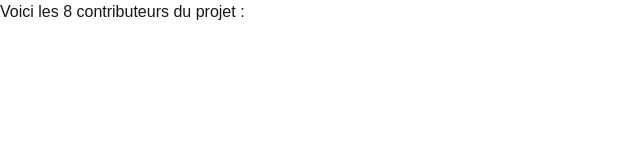
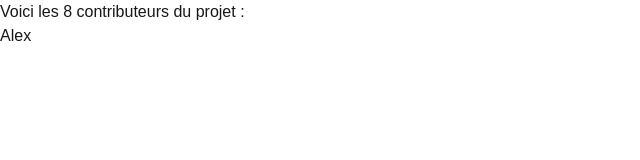
Before and after one commit to raphaelgabbay/cours-git-6, a Next.js app: page / in a window 1280 px wide. Shown: the top 160 px of the page, without its empty margins (0-640 px from the left). Built offline with nearby package versions, Linux system fonts and the light colour scheme.

Commit message:
modif alex

```diff
--- a/src/app/page.js
+++ b/src/app/page.js
@@ -3,7 +3,7 @@ export default function Home() {
     <div>
       Voici les 8 contributeurs du projet :
       <ol>
-
+        <li>Alex</li>
       </ol>
     </div>
   );
```
